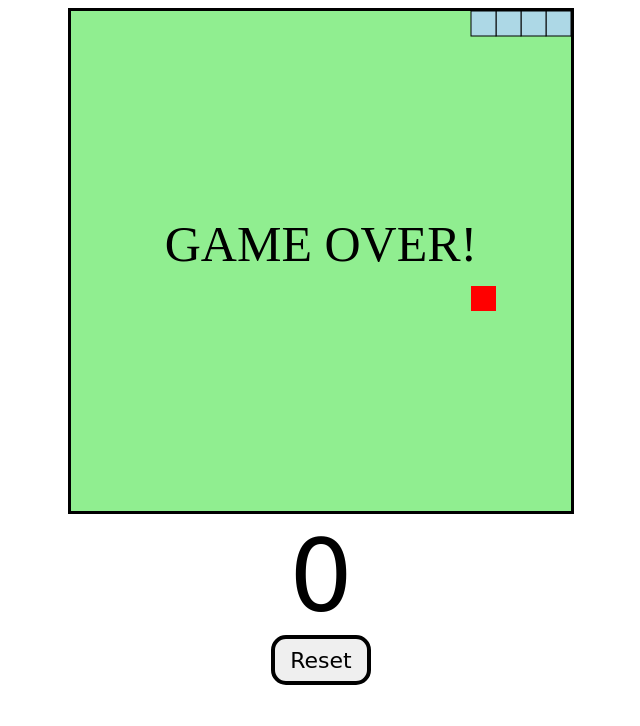
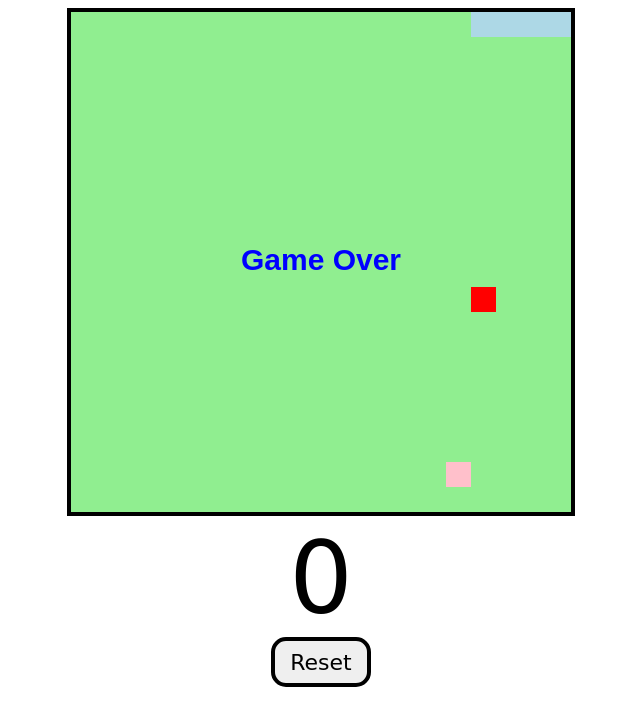
Before and after one commit to andycaste2004/snakeGame-JS, a plain HTML site: page index.html in a window 1280 px wide. Both pictures are taken after a click on the button "Reset". Shown: the whole page, without its empty margins (319-959 px from the left). Drawn offline with Linux system fonts and the light colour scheme.

Commit message:
added new fruit, functionality would be added tomorrow

```diff
--- a/index.js
+++ b/index.js
@@ -2,30 +2,31 @@ const gameBoard = document.querySelector("#gameBoard");
 const ctx = gameBoard.getContext("2d");
 const scoreText = document.querySelector("#scoreText");
 const resetBtn = document.querySelector("#resetBtn");
+
+const backgroundColor = "lightgreen";
+const foodColor = "red";
+const foodColorReverse = "pink";
+const snakeColor = "lightblue";
 const gameWidth = gameBoard.width;
 const gameHeight = gameBoard.height;
-const boardBackground = "lightgreen";
-const snakeColor = "lightblue";
-const snakeBorder = "black";
-const foodColor = "red";
 const unitSize = 25;
-let running = false;
-let xVelocity = unitSize;
-let yVelocity = 0;
+let score = 0;
+let velocityX = unitSize;
+let velocityY = 0;
 let foodX;
 let foodY;
-let score = 0;
+let foodXReverse;
+let foodYReverse;
 let snake = [
     {x:unitSize*4, y:0},
     {x:unitSize*3, y:0},
-    {x:unitSize*2, y:0},
-    {x:unitSize, y:0},
-    {x:0, y:0}
+    {x:unitSize*2,y:0},
+    {x:unitSize,y:0},
+    {x:0,y:0}
 ];
-
+let running = false;
 window.addEventListener("keydown", changeDirection);
 resetBtn.addEventListener("click", resetGame);
-
 
 gameStart();
 
@@ -34,27 +35,33 @@ function gameStart(){
     running = true;
     scoreText.textContent = score;
     createFood();
+    createFoodReverse();
     drawFood();
+    drawReverseFood();
     nextTick();
 };
 function nextTick(){
-    if (running) {
+    if (running){
         setTimeout(() => {
             clearBoard();
             drawFood();
+            drawReverseFood();
             moveSnake();
             drawSnake();
             checkGameOver();
             nextTick();
         }, 75)
-    }
-    else {
+    } else {
         displayGameOver();
     }
 };
 function clearBoard(){
-    ctx.fillStyle = boardBackground;
-    ctx.fillRect(0,0, gameWidth, gameHeight);
+    ctx.fillStyle = backgroundColor;
+    ctx.fillRect(0, 0, gameWidth, gameHeight);
+};
+function drawFood(){
+    ctx.fillStyle = foodColor;
+    ctx.fillRect(foodX,foodY,unitSize,unitSize);
 };
 function createFood(){
     function randomFood(min,max){
@@ -62,33 +69,27 @@ function createFood(){
         return randNum;
     }
     foodX = randomFood(0,gameWidth-unitSize);
-    foodY = randomFood(0,gameWidth-unitSize);
-
+    foodY = randomFood(0,gameHeight-unitSize);
 };
-function drawFood(){
-    ctx.fillStyle = foodColor;
-    ctx.fillRect(foodX, foodY, unitSize, unitSize);
+function drawSnake(){
+    ctx.fillStyle = snakeColor;
+    snake.forEach(snakePart => {
+        ctx.fillRect(snakePart.x, snakePart.y, unitSize, unitSize);
+    })
 };
 function moveSnake(){
-    const head = {x:snake[0].x + xVelocity, y: snake[0].y + yVelocity};
+    const head = {x:snake[0].x + velocityX, y:snake[0].y + velocityY};
     snake.unshift(head);
-    //Si comio comida
-    if (snake[0].x == foodX && snake[0].y == foodY){
+    if (snake[0].x == foodX && snake[0].y == foodY) {
         score+=1;
         scoreText.textContent = score;
         createFood();
+    } else if (snake[0].x == foodXReverse && snake[0].y == foodYReverse) {
+        createFoodReverse();
     }
     else {
         snake.pop();
     }
-};
-function drawSnake(){
-    ctx.fillStyle = snakeColor;
-    ctx.strokeStyle = snakeBorder;
-    snake.forEach(snakePart => {
-        ctx.fillRect(snakePart.x, snakePart.y, unitSize, unitSize);
-        ctx.strokeRect(snakePart.x, snakePart.y, unitSize, unitSize);
-    })
 };
 function changeDirection(event){
     const keyPressed = event.keyCode;
@@ -98,28 +99,31 @@ function changeDirection(event){
     const RIGHT = 39;
     const DOWN = 40;
 
-    const goingUp = (yVelocity == -unitSize);
-    const goingDown = (yVelocity == unitSize);
-    const goingRight = (xVelocity == unitSize);
-    const goingLeft = (xVelocity == -unitSize);
+    const goingUp = (velocityY == -unitSize);
+    const goingDown = (velocityY == unitSize);
+    const goingLeft = (velocityX == -unitSize);
+    const goingRight = (velocityX == unitSize);
 
     switch(true) {
         case(keyPressed == LEFT && !goingRight):
-        xVelocity = -unitSize;
-        yVelocity = 0;
-        break;
+            velocityX = -unitSize;
+            velocityY = 0;
+            break;
+
+        case(keyPressed == RIGHT && !goingLeft):
+            velocityX = unitSize;
+            velocityY = 0;
+            break;
+
         case(keyPressed == UP && !goingDown):
-        xVelocity = 0;
-        yVelocity = -unitSize;
-        break;
-        case(keyPressed == RIGHT && !goingLeft):
-        xVelocity = unitSize;
-        yVelocity = 0;
-        break;
+            velocityY = -unitSize;
+            velocityX = 0;
+            break;
+
         case(keyPressed == DOWN && !goingUp):
-        xVelocity = 0;
-        yVelocity = unitSize;
-        break;
+            velocityY = unitSize;
+            velocityX = 0;
+            break;
     }
 };
 function checkGameOver(){
@@ -143,30 +147,44 @@ function checkGameOver(){
         running = false;
         break;
     }
+
     for (let i = 1; i < snake.length; i++) {
-        if (snake[i].x == snake[0].x && snake[i].y == snake[0].y){
+        if (snake[i].x == snake[0].x && snake[i].y == snake[0].y) {
             running = false;
         }
     }
 };
 function displayGameOver(){
-    ctx.font = "50px MV Boli";
-    ctx.fillStyle = "black";
-    ctx.textAlign = "center";
-    ctx.fillText("GAME OVER!", gameWidth / 2, gameHeight / 2);
+    ctx.fillStyle = "blue";
+    ctx.font = "bold 30px Arial";
+    ctx.textAlign = 'center';
+    ctx.textBaseline = 'middle';
+    ctx.fillText("Game Over", (gameBoard.width / 2), (gameBoard.height / 2));
     running = false;
 };
 
 function resetGame(){
-    score = 0;
-    xVelocity = unitSize;
-    yVelocity = 0;
     snake = [
         {x:unitSize*4, y:0},
         {x:unitSize*3, y:0},
-        {x:unitSize*2, y:0},
-        {x:unitSize, y:0},
-        {x:0, y:0}
+        {x:unitSize*2,y:0},
+        {x:unitSize,y:0},
+        {x:0,y:0}
     ];
+    score = 0;
     gameStart();
 };
+
+function drawReverseFood() {
+    ctx.fillStyle = foodColorReverse;
+    ctx.fillRect(foodXReverse,foodYReverse,unitSize,unitSize);
+}
+
+function createFoodReverse(){
+    function randomFood(min,max){
+        const randNum = Math.round((Math.random() * (max - min) + min) / unitSize) * unitSize;
+        return randNum;
+    }
+    foodXReverse = randomFood(0,gameWidth-unitSize);
+    foodYReverse = randomFood(0,gameHeight-unitSize);
+};
--- a/style.css
+++ b/style.css
@@ -3,7 +3,7 @@
 }
 
 #gameBoard {
-    border: 3px solid;
+    border: 4px solid;
 }
 
 #scoreText {
```
